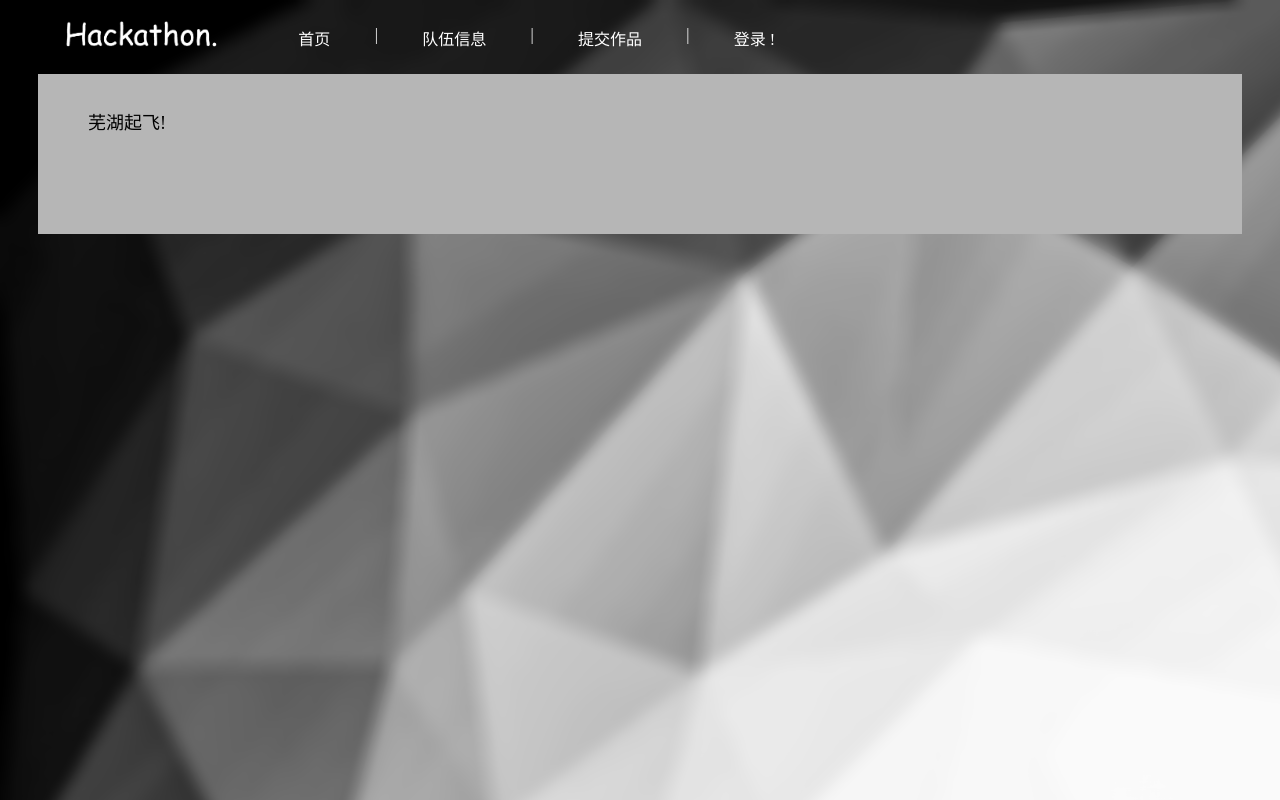
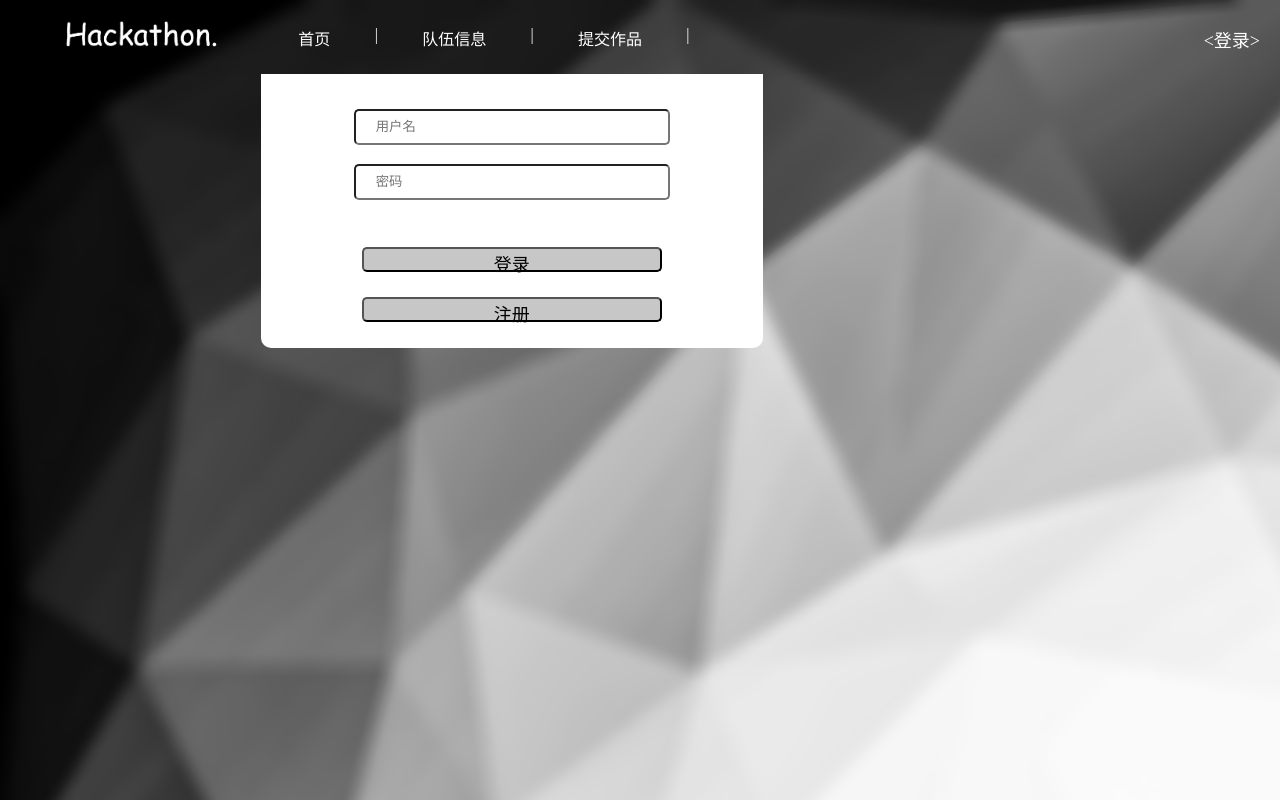
Before and after one commit to SYSUMSC/HACKATHON, a plain HTML site: page login.html in a window 1280 px wide. Drawn offline with Linux system fonts and the light colour scheme.

Commit message:
登录界面+导航

```diff
--- a/daohan.html
+++ b/login.html
@@ -4,6 +4,8 @@
    <head>
     <meta charset="UTF-8">
     <meta name="viewport" content="width=device-width, initial-scale=1">
+    <script src="login.js"></script>
+    <link rel="stylesheet" type="text/css" href="logincss.css">
     <style type="text/css">
         .top{
     height: auto;
@@ -14,6 +16,7 @@
     top: 0;
     left: 0;
     margin-bottom: 5px;
+    background-size: auto;
     background-image: url(loginbg.png);
 }
 .top ul{
@@ -75,6 +78,11 @@
     padding-top: 0px;
     padding-bottom: 10px;
 }
+.top ul span {
+    float:right;
+    font-size: 18px;
+    font-weight: 500;
+}
 /* 设置二级菜单 */
 .top ul li ul{
     margin-left: -0.2px;
@@ -103,6 +111,9 @@
     color:rgb(0, 0, 0);
     display: block;
 }
+.loginbutton{
+    padding-left: 100px;
+}
 body{
     background-image: url(loginbg.png);
 }
@@ -120,15 +131,11 @@ body{
                     <li><aaa>|</aaa></li>
                     <li><a href="#">提交作品</a></li>
                     <li><aaa>|</aaa></li>
-                    <li><a href="#">登录 !</a></li>
+                    <span>
+                        <li><a href="#" class="loginbutton">&lt登录&gt</a></li>
 
-                    <!-- <li>
-                        <a href="#">一级菜单</a>
-                        <ul>
-                            <li><a href="#">二级菜单</a></li>
-                            <li><a href="#">二级菜单</a></li>
-                        </ul>
-                    </li>         -->
+                    </span>
+
                     </ul>
                     </center>
             </div>
@@ -136,8 +143,18 @@ body{
         </body>
     </head>
 <body>
-    <div class="container">
-        芜湖起飞!
-    </div>
+
+        <div class="box">
+             <p class="input_box">
+                <input id="uname" style="border-radius:5px;" type="text" placeholder="   用户名">
+            </p>
+            <p class="input_box">
+                <input id="upsd" style="border-radius:5px;" type="password" placeholder="   密码">
+            </p>
+
+            <div id="error_box"><br></div>
+            <div class="button"><button onclick="foLogin()">登录</button></div>
+            <div class="button"><button onclick="javascript:window.open('reg.html');" value="原窗口打开">注册</button></div>
+        </div>
 </body>
 </html>
--- /dev/null
+++ b/login.js
@@ -0,0 +1,28 @@
+function foLogin() {
+    var oUname = document.getElementById("uname");
+    var oError = document.getElementById("error_box");
+    var oUpsd = document.getElementById("upsd");
+
+    var isError = true;
+    oError.innerHTML = "<br>";
+
+    if (oUname.value.length < 6 || oUname.value.length > 12) {
+        oError.innerHTML = "*无该用户名信息*";
+        isError = false;
+        return;
+    }else if(oUname.value.charCodeAt(0)>=48 &&(oUname.value.charCodeAt(0)<=57)){
+        oError.innerHTML="*无该用户名信息*";
+        return;
+
+    }else for (var i=0;i<oUname.value.length;i++){
+       if((oUname.value.charCodeAt(i)<48)||(oUname.value.charCodeAt(i)>57)&&(oUname.value.charCodeAt(i)<58)&&(oUname.value.charCodeAt(i)>97)){
+        oError.innerHTML="*无该用户名信息*";
+        return;
+    }
+    }
+    if (oUpsd.value.length < 6 ) {
+        oError.innerHTML = "*密码大于6位*";
+        isError = false;
+        return;
+    }
+}
--- /dev/null
+++ b/logincss.css
@@ -0,0 +1,53 @@
+h2 {
+    font-family:等线;
+    font-size: 28px;
+    text-align: center;
+    margin-top: auto;
+    height: 30px;
+    width: 500px;
+}
+.box {
+    width: 500px;
+    font-family:等线;
+    padding-top: 100px;
+    border: 1px solid #ffffffd3;
+    background-color: white;
+    margin-left: 20%;
+    margin-right: 20%;
+    border-radius: 10px;
+}
+
+.input_box{
+    text-align: center;
+    height: 30px;
+    width: auto;
+    margin: 0px auto;
+    margin-bottom: 5%;
+
+    border-radius: 10px;
+}
+input {
+    padding-left: 10px;
+    font-family: 等线;
+    align-self: center;
+    height: 30px;
+    width: 300px;
+}
+.box button{
+    margin-left: 20%;
+    margin-right: 20%;
+    height: 25px;
+    width: 300px;
+    font-family: 等线;
+    font-size: 18px;
+    align-self: center;
+    background: #c5c5c5f5;
+    margin-left: 20%;
+    margin-right: 20%;
+    margin-bottom: 5%;
+    border-radius: 5px;
+}
+#error_box{
+    text-align: center;
+    padding-bottom: 10px;
+}
```
